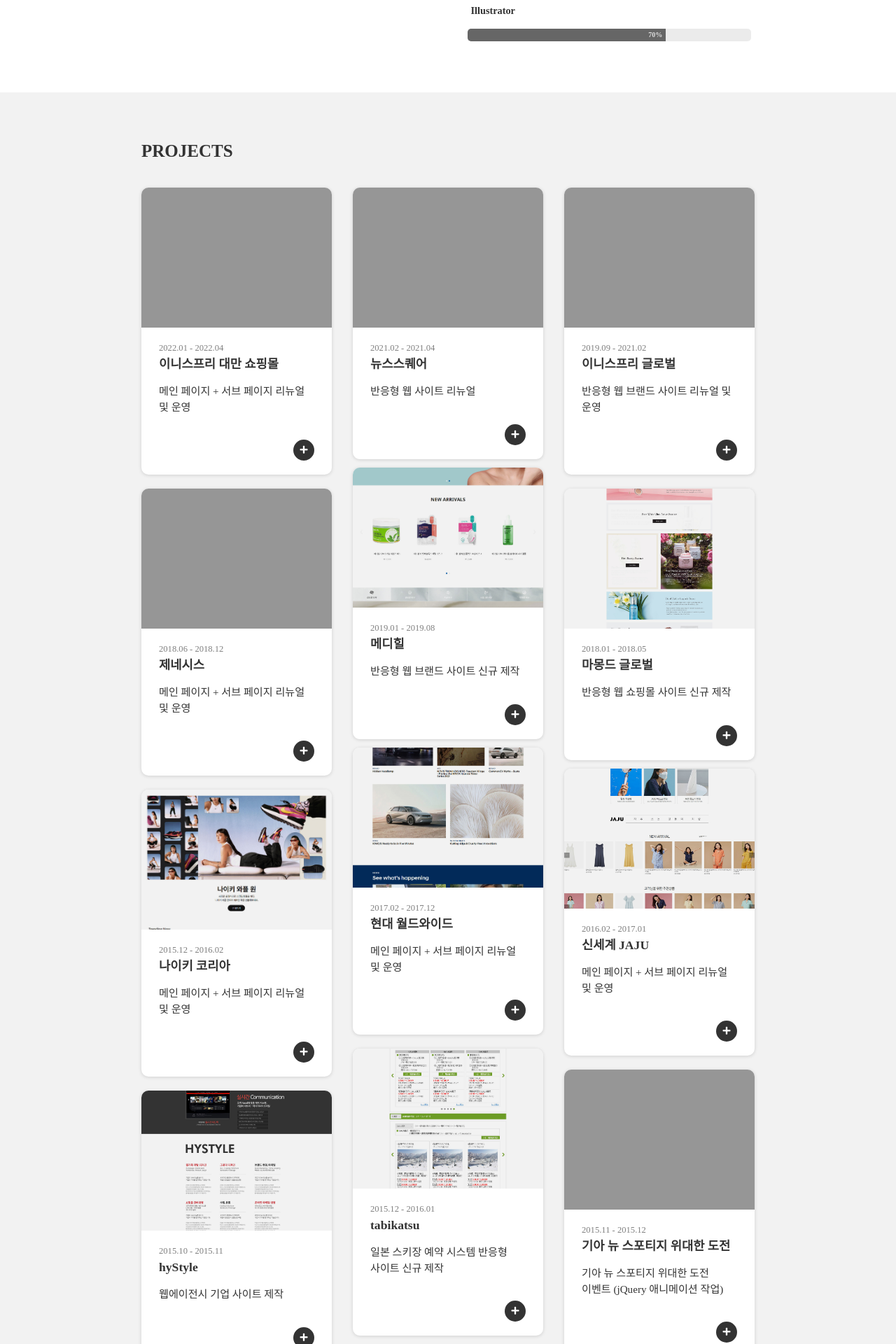
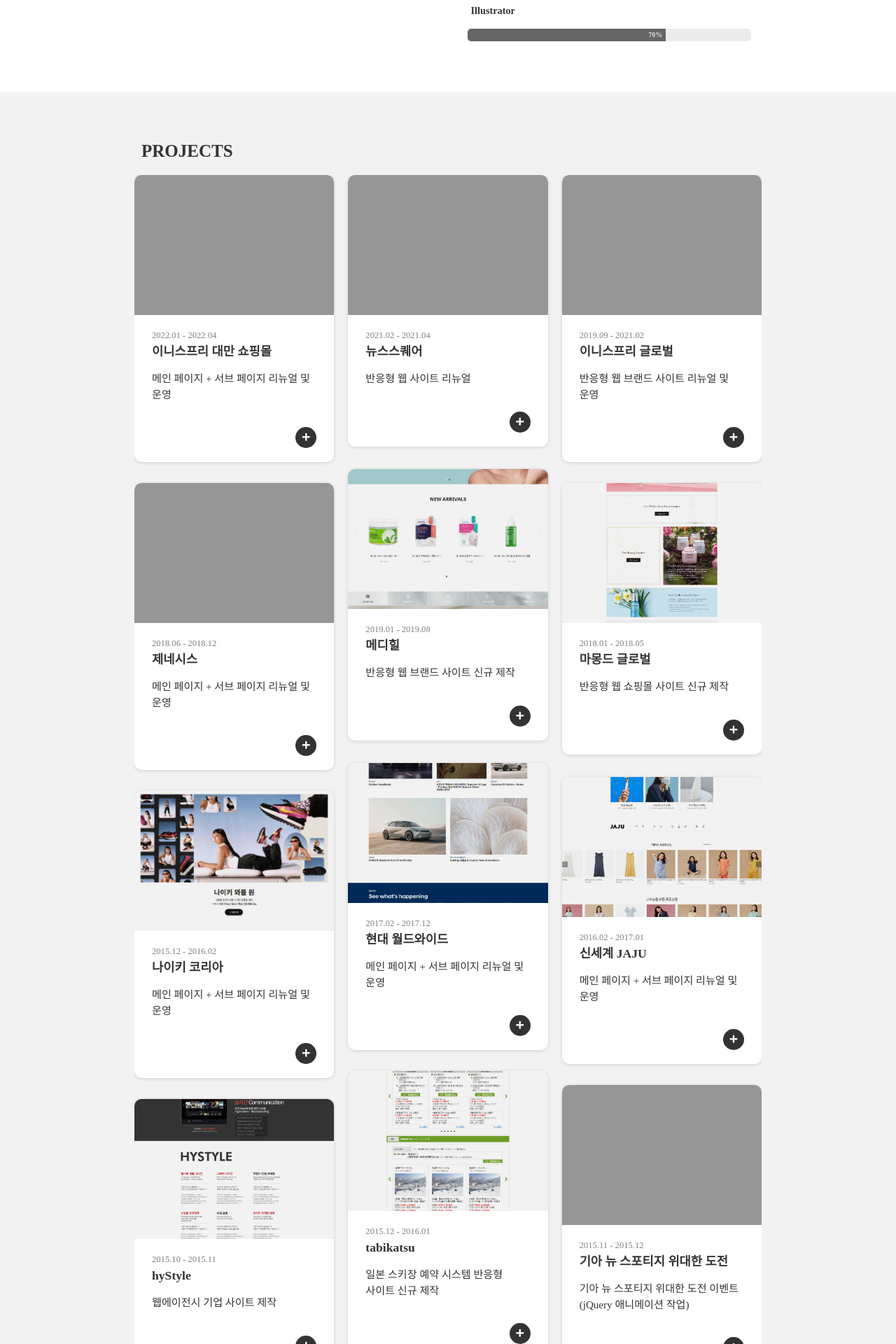
Before and after one commit to JeongrakChoi/JeongrakChoi.github.io, a Jekyll site: the page built from portfolio.html, in a window 1280 px wide. Shown: the part 868-2788 px from the top of the page at 70% size. Built offline with Jekyll 4.4.1, drawn with Linux system fonts in a browser that asks for light colours; nearby versions of some CDN libraries; some web fonts are replaced.

Commit message:
Update _projects.scss

```diff
--- a/_sass/includes/_projects.scss
+++ b/_sass/includes/_projects.scss
@@ -17,25 +17,25 @@
     // column-count: 3;
     // -webkit-column-count: 3;
     // -moz-column-count: 3;
-    --gap: 10px;
+    --gap: 20px;
 
     display: grid;
     grid-template-columns: repeat(3, 1fr);
     column-gap: var(--gap);
-    grid-auto-rows: 10px;
+    grid-auto-rows: 20px;
     @media (max-width: 1200px) {
-      column-count: 2;
-      -webkit-column-count: 2;
-      -moz-column-count: 2;
+      // column-count: 2;
+      // -webkit-column-count: 2;
+      // -moz-column-count: 2;
     }
     @media (max-width: 576px) {
-      column-count: 1;
-      -webkit-column-count: 1;
-      -moz-column-count: 1;
+      // column-count: 1;
+      // -webkit-column-count: 1;
+      // -moz-column-count: 1;
     }
     .card-wrapper {
-      padding: 8px 10px;
-      margin: 10px auto;
+      // padding: 8px 10px;
+      // margin: 10px auto;
       display: inline-block;
       width: 100%;
       .card {
```
